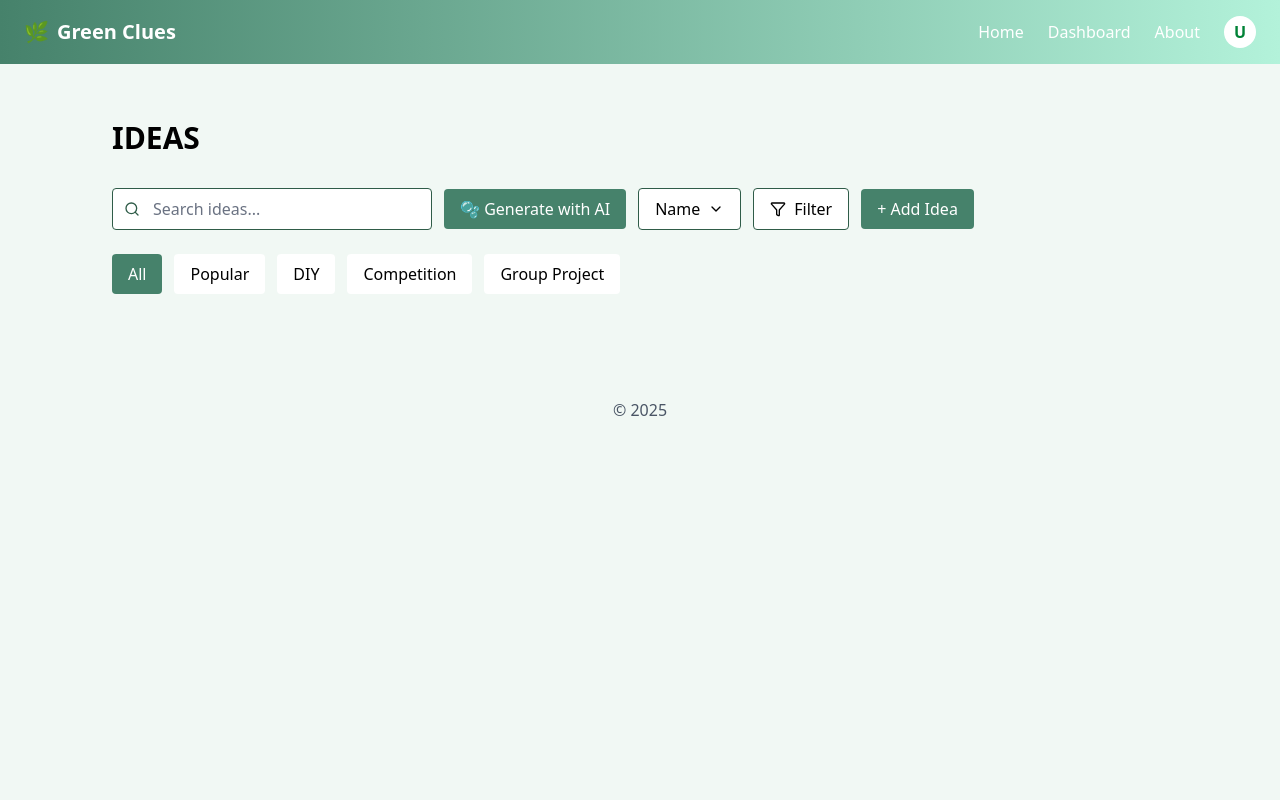
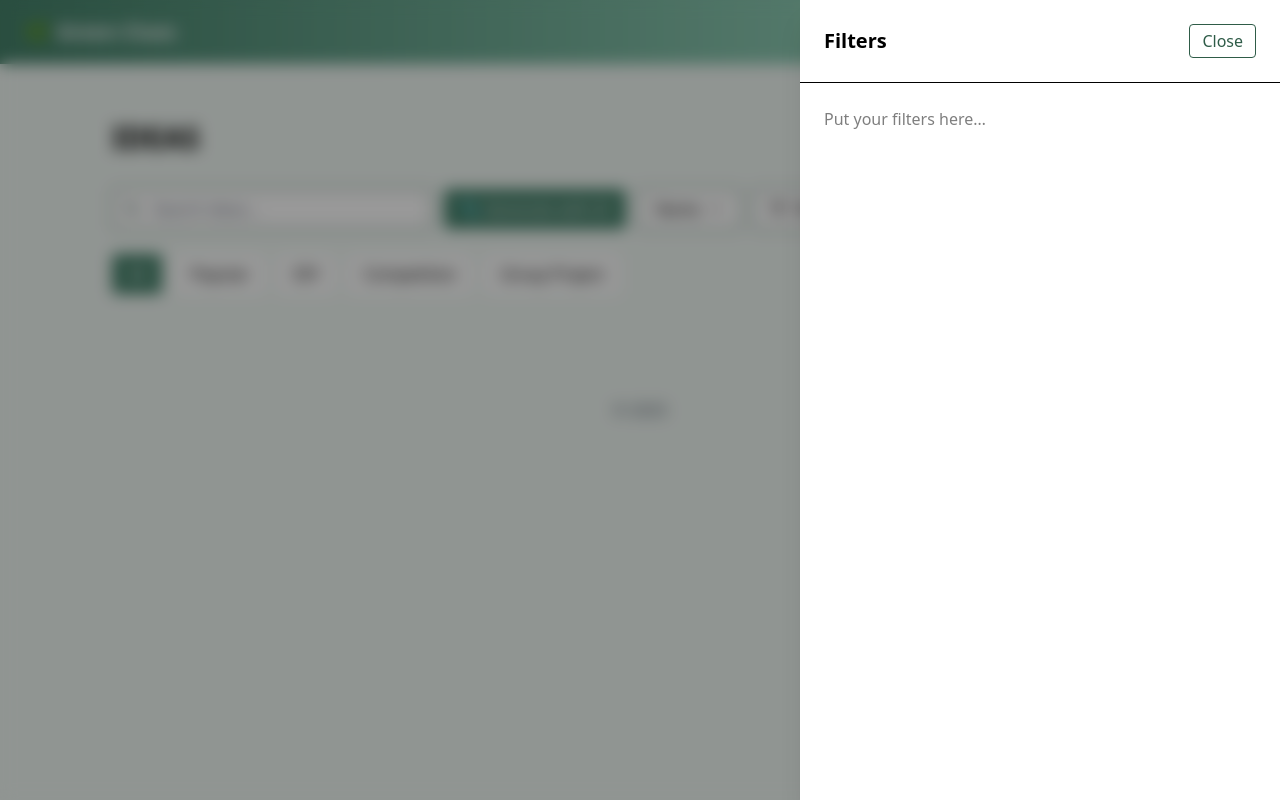
Before and after one commit to iemsel/SandboxFrontend, a SvelteKit app: page / in a window 1280 px wide. Both pictures are taken after a click on the button "Filter". Built offline with nearby package versions, Linux system fonts and the light colour scheme.

Commit message:
add-filter-side-menu-pop-up-base

```diff
--- a/src/routes/+page.svelte
+++ b/src/routes/+page.svelte
@@ -13,6 +13,12 @@
 
 	let search = "";
 	let selectedTag = "All";
+
+	let showFilter = false;
+
+	function toggleFilter() {
+		showFilter = !showFilter;
+	}
 </script>
 
 
@@ -47,6 +53,7 @@
 		<!-- Filter -->
 		<button
 			class="px-4 py-2 rounded border-[var(--color-primary-dark)] border bg-white flex items-center gap-2"
+			on:click={toggleFilter}
 		>
 			<Filter class="w-4 h-4" />
 			Filter
@@ -82,6 +89,35 @@
     </div>
 </section>
 
+<!-- Dark Background Overlay -->
+{#if showFilter}
+	<div
+		class="fixed inset-0 bg-black/40 backdrop-blur-sm z-40"
+		on:click={() => (showFilter = false)}
+	></div>
+{/if}
+
+<!-- Slide-in Filter Panel -->
+<div
+	class="fixed top-0 right-0 h-full w-120 bg-white shadow-xl z-50 transform transition-transform duration-300
+		{showFilter ? 'translate-x-0' : 'translate-x-full'}"
+>
+	<div class="p-6 flex justify-between items-center border-b">
+		<h2 class="text-xl font-semibold">Filters</h2>
+		<button
+			class="px-3 py-1 rounded border border-[var(--color-primary-dark)] text-[var(--color-primary-dark)]"
+			on:click={() => (showFilter = false)}
+		>
+			Close
+		</button>
+	</div>
+
+	<!-- Filter content goes here -->
+	<div class="p-6">
+		<p class="opacity-50">Put your filters here…</p>
+	</div>
+</div>
+
 <style>
     section { font-family: system-ui; }
 </style>
```
